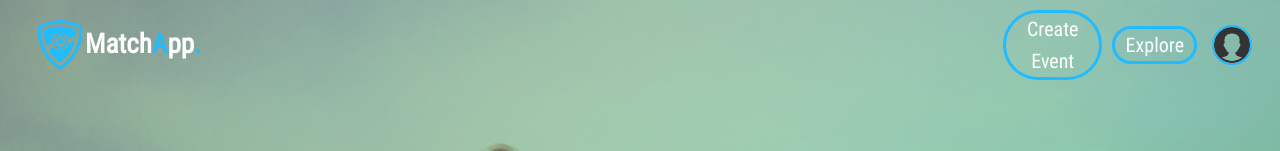
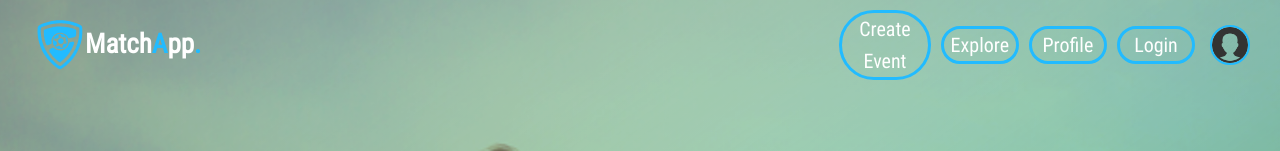
Before and after one commit to idanlevi507/MatchApp-web, a React (Create React App) app in the folder frontend/: page /#/ in a window 1280 px wide. Shown: the top 151 px of the page. Built offline with nearby package versions, Linux system fonts and the light colour scheme; no server answers.

Commit message:
replace header buttons

```diff
--- a/frontend/src/assets/styles/cmps/_header.scss
+++ b/frontend/src/assets/styles/cmps/_header.scss
@@ -28,9 +28,6 @@
     // text-decoration: none;
     color: white;
     font-size: 20px;
-    &.active {
-      color: $clr1;
-    }
   }
   .profile-menu {
     width: 40px;
@@ -43,7 +40,7 @@
 }
 
 .nav-links {
-  width: 20%;
+  width: 33%;
   display: flex;
   justify-content: space-around;
   align-items: center;
--- a/frontend/src/cmps/Header.jsx
+++ b/frontend/src/cmps/Header.jsx
@@ -1,11 +1,10 @@
 import { NavLink } from 'react-router-dom';
 import { Logo } from './icon-cmps/logo';
-import nemo from '../assets/imgs/nemoDemo.jpg';
 import React, { useEffect, useState } from 'react';
 import { useLocation } from 'react-router-dom';
 import { SideBar } from '../cmps/SideBar';
+
 let profileClicked = false;
-let navBarOpen = false;
 
 export const Header = (props) => {
   const { loggedInUser } = props;
@@ -31,9 +30,6 @@ export const Header = (props) => {
     profileClicked = !profileClicked;
   };
 
-  // const onHamburgerClicked = () => {
-  //   navBarOpen = !navBarOpen;
-  // };
 
   return (
     <div
@@ -54,22 +50,16 @@ export const Header = (props) => {
         <NavLink className="explore-events-explore" to="/event">
           Explore
         </NavLink>
+        <NavLink className="explore-events-explore" to="/myevents">
+          Profile
+        </NavLink>
+        <NavLink className="explore-events-explore" to="/login">
+          Login
+        </NavLink>
         <div className="user-navs">
-          <NavLink to="#" onClick={onProfileClicked}>
             <div className="profile-menu">
               <img src={loggedInUser.imgUrl} alt="" />{' '}
-              <div
-                className={profileClicked ? 'login-modal' : 'login-modal-none'}
-              >
-                <NavLink className="my-profile-drop" to="/myevents">
-                  Profile
-                </NavLink>
-                <NavLink className="my-login-drop" to="/login">
-                  Login
-                </NavLink>
-              </div>
             </div>
-          </NavLink>
         </div>
       </div>
     </div>
--- a/frontend/src/cmps/icon-cmps/IconStar.jsx
+++ b/frontend/src/cmps/icon-cmps/IconStar.jsx
@@ -5,7 +5,7 @@ export function IconStar() {
       focusable="false"
       data-prefix="fas"
       data-icon="star"
-      class="svg-inline--fa fa-star fa-w-18"
+      className="svg-inline--fa fa-star fa-w-18"
       role="img"
       xmlns="http://www.w3.org/2000/svg"
       viewBox="0 0 576 512"
--- a/frontend/src/cmps/icon-cmps/Location.jsx
+++ b/frontend/src/cmps/icon-cmps/Location.jsx
@@ -2,6 +2,6 @@
 
 export function LocationIcon() {
     return (
-        <svg aria-hidden="true" focusable="false" data-prefix="fas" data-icon="map-marker-alt" class="svg-inline--fa fa-map-marker-alt fa-w-12" role="img" xmlns="http://www.w3.org/2000/svg" viewBox="0 0 384 512"><path fill="currentColor" d="M172.268 501.67C26.97 291.031 0 269.413 0 192 0 85.961 85.961 0 192 0s192 85.961 192 192c0 77.413-26.97 99.031-172.268 309.67-9.535 13.774-29.93 13.773-39.464 0zM192 272c44.183 0 80-35.817 80-80s-35.817-80-80-80-80 35.817-80 80 35.817 80 80 80z"></path></svg>
+        <svg aria-hidden="true" focusable="false" data-prefix="fas" data-icon="map-marker-alt" className="svg-inline--fa fa-map-marker-alt fa-w-12" role="img" xmlns="http://www.w3.org/2000/svg" viewBox="0 0 384 512"><path fill="currentColor" d="M172.268 501.67C26.97 291.031 0 269.413 0 192 0 85.961 85.961 0 192 0s192 85.961 192 192c0 77.413-26.97 99.031-172.268 309.67-9.535 13.774-29.93 13.773-39.464 0zM192 272c44.183 0 80-35.817 80-80s-35.817-80-80-80-80 35.817-80 80 35.817 80 80 80z"></path></svg>
     );
   }
--- a/frontend/src/pages/EventCreate.jsx
+++ b/frontend/src/pages/EventCreate.jsx
@@ -58,7 +58,7 @@ class _EventCreate extends React.Component {
           },
         },
         () => {
-          console.log("loggedInUser", this.state);
+          // console.log("loggedInUser", this.state);
         }
       );
     }
--- a/frontend/src/pages/Home.jsx
+++ b/frontend/src/pages/Home.jsx
@@ -19,7 +19,6 @@ import { EventMenu } from '../cmps/EventMenu';
 // import InputBase from '@material-ui/core/InputBase'
 class _Home extends Component {
   componentDidMount() {
-    console.log('didMount home');
     this.props.loadEvents();
     this.props.loadAllEvents();
     this.props.login({password:"" , username:"IdanL"}) // in order to auto log in with user
--- a/frontend/src/services/asyncStorageService.js
+++ b/frontend/src/services/asyncStorageService.js
@@ -11,7 +11,6 @@ export const storageService = {
 };
 loadData();
 function loadData() {
-  console.log('1');
   var eventsDB = JSON.parse(localStorage.getItem('event')) || [];
   var usersDB = JSON.parse(localStorage.getItem('user')) || [];
   var eventLocations = events.eventi.map((event) => {
--- a/frontend/src/services/eventService.js
+++ b/frontend/src/services/eventService.js
@@ -17,7 +17,6 @@ export const eventService = {
 };
 
  function filterEvents (gEvents,filterBy)  {
-   console.log(filterBy, 'filterBy');
    if (!filterBy) return gEvents
     const filteredEvents = gEvents.filter(event=>{
       const evUpCaseType= event.type.toUpperCase();
@@ -73,7 +72,6 @@ async function removeEvent(eventId) {
 async function save(event) {
   if (event._id) {
     try {
-      // console.log('event IN F-SERVICE',event);
       return await httpService.put(`event/${event._id}`, event);
     } catch (err) {
       throw err;
--- a/frontend/src/store/actions/eventActions.js
+++ b/frontend/src/store/actions/eventActions.js
@@ -6,7 +6,6 @@ export function loadEvents(filterBy = null) {
   return async (dispatch) => {
     try {
       const events = await eventService.query(filterBy);
-      console.log(filterBy, 'filterBy action', events, 'events');
 
       dispatch({ type: 'SET_EVENTS', events });
     } catch (err) {
--- a/frontend/src/store/actions/userActions.js
+++ b/frontend/src/store/actions/userActions.js
@@ -35,7 +35,6 @@ export function login(userCreds) {
     try {
       const user = await userService.login(userCreds);
       dispatch({ type: 'SET_USER', user });
-      console.log("im heree1");
     } catch (err) {
       console.log('UserActions: err in login', err);
     }
```
Also changed, not shown: 2 other files (tests, documents, lock files or other folders).
